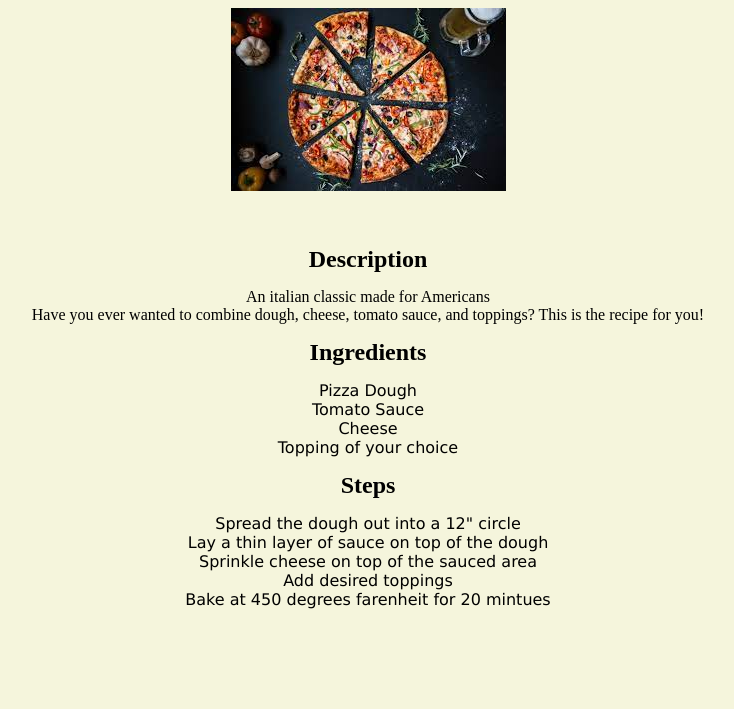
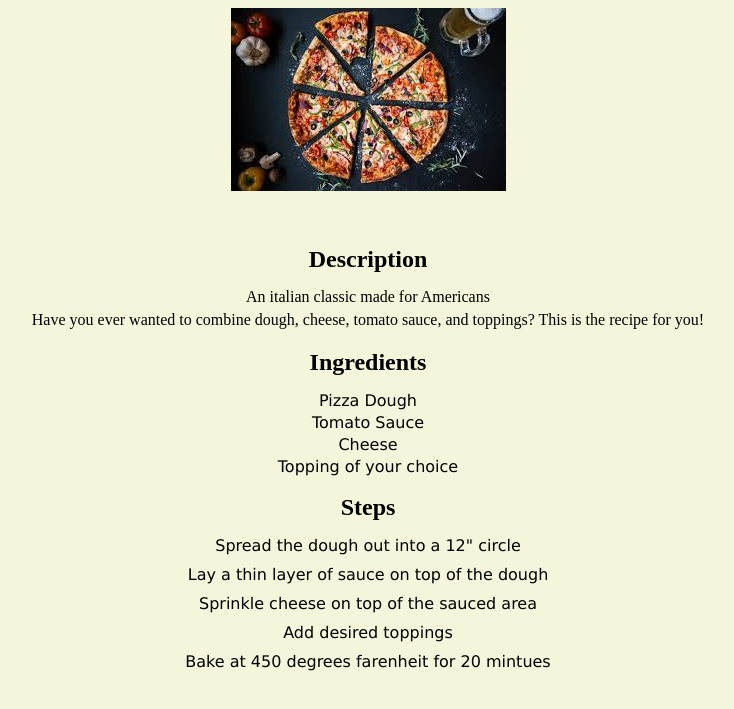
Before and after one commit to mailman260/odin-recipe, a plain HTML site: page recipes/pizza.html in a window 1280 px wide. Shown: the part 61-770 px from the top of the page, without its empty margins (272-1006 px from the left). Drawn offline with Linux system fonts and the light colour scheme.

Commit message:
added spacing between list items

```diff
--- a/styles.css
+++ b/styles.css
@@ -47,10 +47,13 @@ li{
 h2{
     text-align: center;
     padding: 15px 0 15px 0;
+
+
 }
 
 p{
     text-align: center;
+    margin-bottom: 5px;
 }
 
 ol{
@@ -62,3 +65,11 @@ ol{
     justify-content: center;
     padding: 30px 0 40px 0;
 }
+
+ul>li{
+    margin-bottom: 3px;
+}
+
+ol>li{
+    margin-bottom: 10px;
+}
```
